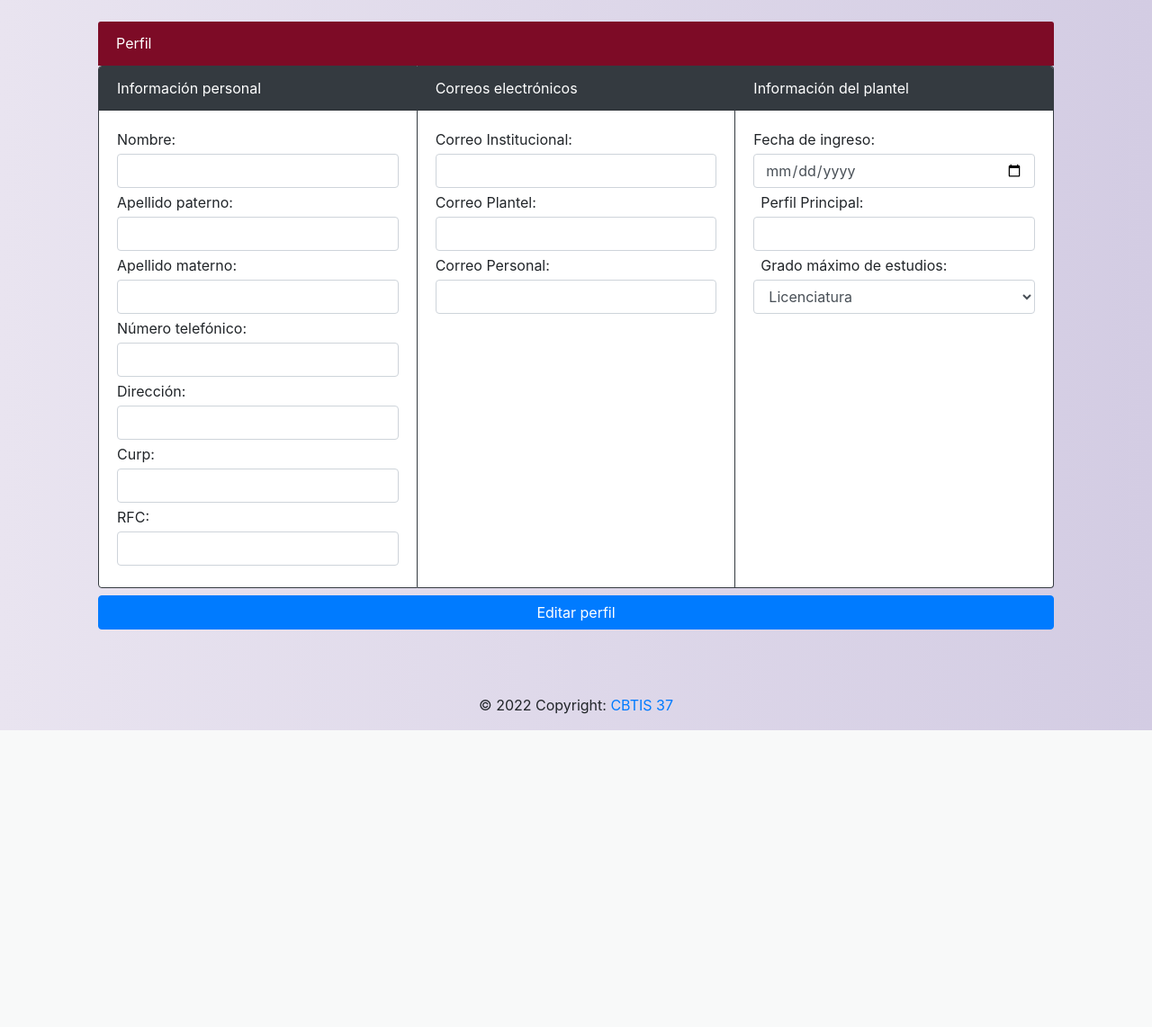
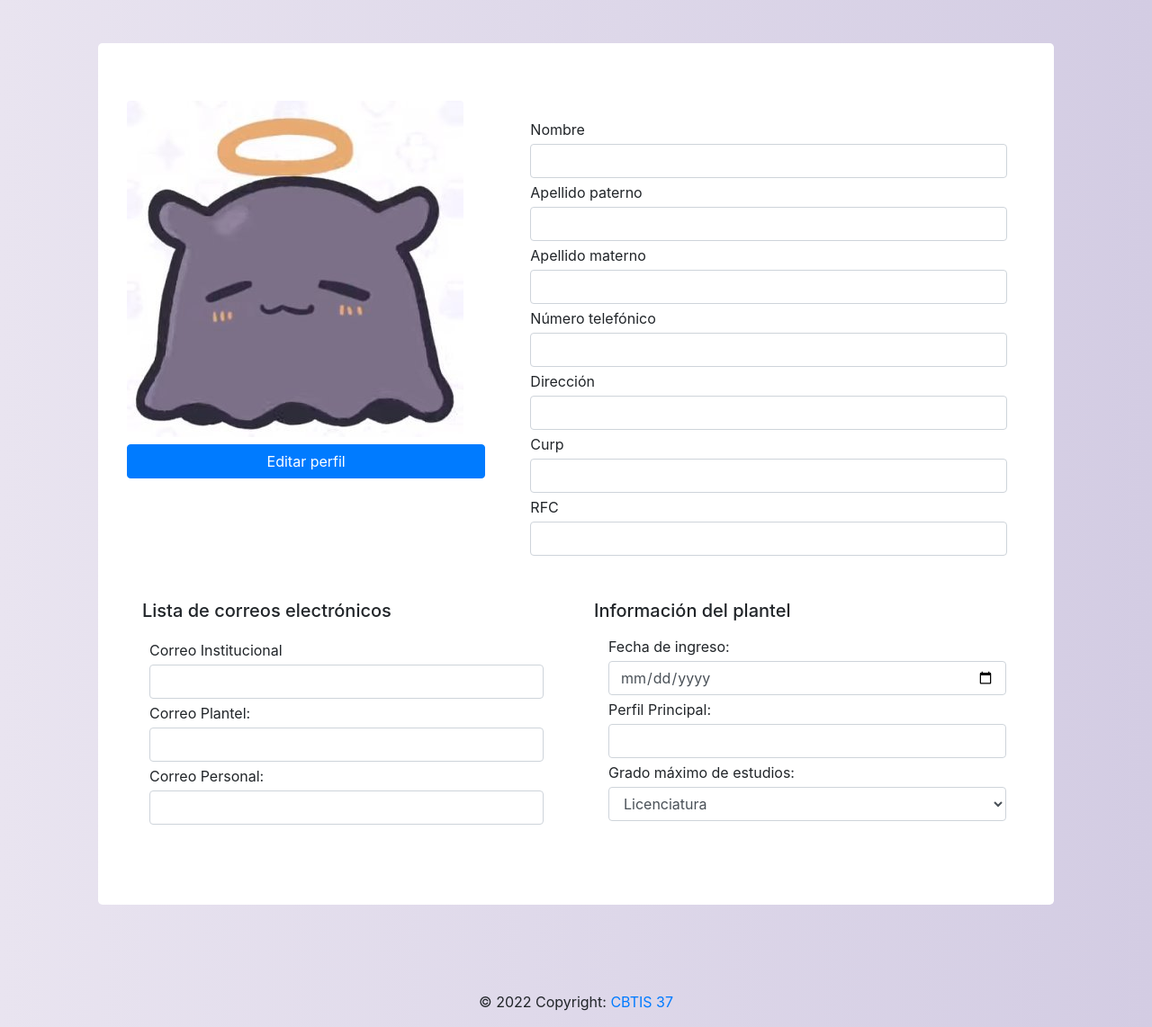
Before and after one commit to LuzbelShin/ControlMaestros, a Node server app: page /users/profile in a window 1280 px wide. Shown: the part 56-1198 px from the top of the page at 90% size. Before the commit the page ends 868 px from the top, so only its background shows below. Run offline with Node 20, Linux system fonts and the light colour scheme; some libraries are stand-ins or nearby versions.

Commit message:
Profile info added

```diff
--- a/package.json
+++ b/package.json
@@ -16,6 +16,7 @@
     "express-handlebars": "^6.0.6",
     "express-session": "^1.17.3",
     "method-override": "^3.0.0",
+    "moment": "^2.29.3",
     "mongoose": "^6.3.3",
     "passport": "^0.5.3",
     "passport-local": "^1.0.0"
--- a/src/index.js
+++ b/src/index.js
@@ -5,6 +5,8 @@ const methodOverride = require('method-override');
 const session = require('express-session');
 const flash = require('connect-flash');
 const passport = require('passport');
+const moment = require('moment');
+const momentHbs = require('handlebars.moment');
 
 // Initiliazations
 const app = express();
@@ -25,6 +27,7 @@ app.engine('.hbs', exphbs.engine({
     extname: '.hbs'
 }));
 app.set('view engine', '.hbs');
+momentHbs.registerHelpers(exphbs);
 
 // Middlewares
 app.use(express.urlencoded({extended: false}));
@@ -54,6 +57,7 @@ app.use(require('./routes/users'));
 
 // Static Files
 app.use(express.static(path.join(__dirname, 'public')));
+app.use('/img', express.static('img'));
 
 // Server is listening
 app.listen(app.get('port'), () => {
--- a/src/routes/users.js
+++ b/src/routes/users.js
@@ -56,6 +56,11 @@ router.get('/users/logout', (req, res) =>{
 
 router.get('/users/profile', (req, res) =>{
     res.render('users/profile');
+
+});
+
+router.post('/users/profile', async (req, res) =>{
+
 });
 
 module.exports = router;
--- a/src/views/users/profile.hbs
+++ b/src/views/users/profile.hbs
@@ -1,87 +1,94 @@
 <div class="container">
-    <div class="card-header text-white profile">
-        Perfil
+    <div class="jumbotron mt-4" style="background-color: #FFFFFF;">
+        <div class="row">
+            <div class="col-sm-5">
+                <img src="../../public/img/profileTakodachi.png" class="rounded" alt="Imagen de perfil">
+                </img>
+                <button type="submit" class="btn btn-primary btn-block my-2">
+                    Editar perfil
+                </button>
             </div>
-    <div class="form">
-
-        <div class="card-group">
-            <div class="card px-auto border-dark">
-                <div class="card-header bg-dark text-white">
-                    Informaci&oacute;n personal
-                </div>
+            <div class="col">
                 <div class="card-body">
                     <div>
-                        <a>Nombre: </a>
-                        <input type="text" class="form-control my-1" value={{name}}>
+                        <a>Nombre</a>
+                        <input type="text" class="form-control my-1" value="{{user.name}}">
                     </div>
                     <div>
-                        <a>Apellido paterno: </a>
-                        <input type="text" class="form-control my-1" value={{last_name}}>
+                        <a>Apellido paterno</a>
+                        <input type="text" class="form-control my-1" value="{{user.last_name}}">
                     </div>
                     <div>
-                        <a>Apellido materno: </a>
-                        <input type="text" class="form-control my-1" value={{second_last_name}}>
+                        <a>Apellido materno</a>
+                        <input type="text" class="form-control my-1" value="{{user.second_last_name}}">
                     </div>
                     <div>
-                        <a>N&uacute;mero telef&oacute;nico: </a>
-                        <input type="tel" class="form-control my-1" value={{phone}}>
+                        <a>N&uacute;mero telef&oacute;nico</a>
+                        <input type="tel" class="form-control my-1" value="{{user.phone}}">
                     </div>
                     <div>
-                        <a>Direcci&oacute;n: </a>
-                        <input type="text" class="form-control my-1" value={{address}}>
+                        <a>Direcci&oacute;n</a>
+                        <input type="text" class="form-control my-1" value="{{user.address}}">
                     </div>
                     <div>
-                        <a>Curp: </a>
-                        <input type="text" class="form-control my-1" value={{curp}}>
+                        <a>Curp</a>
+                        <input type="text" class="form-control my-1" value="{{user.curp}}">
                     </div>
                     <div>
-                        <a>RFC: </a>
-                        <input type="text" class="form-control my-1" value={{rfc}}>
+                        <a>RFC</a>
+                        <input type="text" class="form-control my-1" value="{{user.rfc}}">
                     </div>
                 </div>
             </div>
-            <div class="card px-auto border-dark">
-                <div class="card-header bg-dark text-white">
-                    Correos electr&oacute;nicos
         </div>
-                <div class="card-body">
+        </br>
+        <div class="row">
+            <div class="col">
+                <div class="card border-white">
+                    <h5 class="card-title ml-3">
+                        Lista de correos electr&oacute;nicos
+                    </h5>
+                    <div class="card-body ml-1 pt-2">
                         <div>
-                        <a>Correo Institucional: </a>
-                        <input type="email" class="form-control my-1" value=>
+                            <a>Correo Institucional</a>
+                            <input type="email" class="form-control my-1" value="{{user.email_i}}">
                         </div>
                         <div>
                             <a>Correo Plantel: </a>
-                        <input type="email" class="form-control my-1">
+                            <input type="email" class="form-control my-1" value="{{user.email_p}}">
                         </div>
                         <div>
                             <a>Correo Personal: </a>
-                        <input type="email" class="form-control my-1">
+                            <input type="email" class="form-control my-1" value="{{user.email_personal}}">
                         </div>
                     </div>
                 </div>
-            <div class="card px-auto border-dark">
-                <div class="card-header bg-dark text-white">
+            </div>
+            <div class="col">
+                <div class="card border-white">
+                    <h5 class="card-title ml-1">
                         Informaci&oacute;n del plantel
-                </div>
-                <div class="card-body">
+                    </h5>
+                    <div class="card-body ml-0 pt-1">
                         <div>
-                        <a class="pt-1">Fecha de ingreso: </a>
-                        <input type="date" class="form-control my-1" value={{admission}}>
+                            <a class="">Fecha de ingreso: </a>
+
+                            <input type="date" class="form-control my-1" value="{{user.admission}}">
                         </div>
                         <div>
-                        <a class="ml-2">Perfil Principal: </a>
-                        <input type="text" class="form-control my-1" value={{profile}}>
+                            <a class="">Perfil Principal: </a>
+                            <input type="text" class="form-control my-1" value="{{user.profile}}">
                         </div>
                         <div>
-                        <a class="ml-2">Grado máximo de estudios: </a>
-                        <select name="academicDegree" id="academicDegree" class="form-control my-1">
-                            <option value="licenciatura">
+                            <a class="">Grado máximo de estudios: </a>
+                            <select name="academicDegree" id="academicDegree" class="form-control my-1" >
+                                <option value="Licenciatura">
                                     Licenciatura
                                 </option>
-                            <option value="maestria">
+                                <option value="Maestria">
                                     Maestr&iacute;a
                                 </option>
-                            <option value="doctorado">
+                                <option value="Doctorado">
                                     Doctorado
                                 </option>
                             </select>
@@ -89,8 +96,6 @@
                     </div>
                 </div>
             </div>
-        <button type="submit" class="btn btn-primary btn-block my-2">
-            Editar perfil
-        </button>
         </div>
     </div>
+</div>
```
Also changed, not shown: src/models/User.js (+3 -9 lines), src/views/users/edit_profile.hbs (+31 -42 lines), src/public/img/profileGoku.jpg (added), src/public/img/profileGoku.png (added), src/public/img/profileShaggy.jpg (added), src/public/img/profileShaggy.png (added), src/public/img/profileTakodachi.jpg (added), src/public/img/profileTakodachi.png (added), 1 other file. Lines whose indentation alone changed are shown as unchanged.
